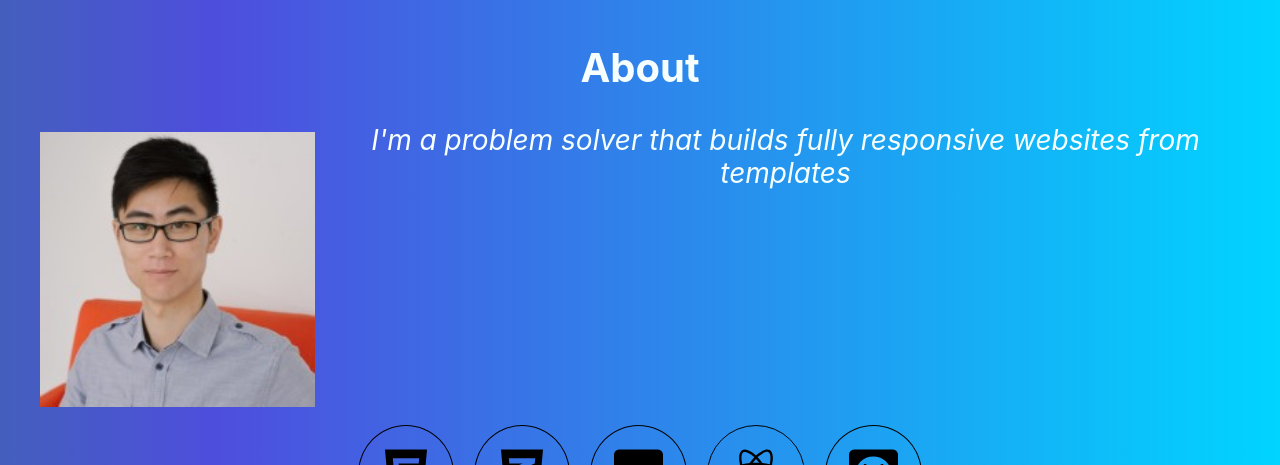
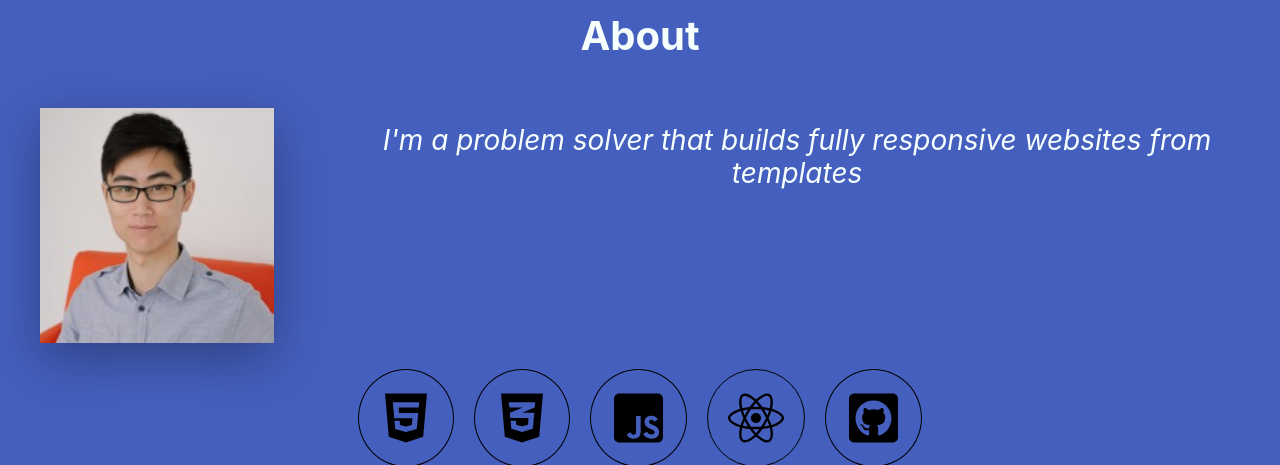
Before and after one commit to DesCodes/portfolio, a React (Create React App) app: page / in a window 1280 px wide. Shown: the part 820-1285 px from the top of the page. Built offline with nearby package versions, Linux system fonts and the light colour scheme.

Commit message:
fixed layout

```diff
--- a/src/About.js
+++ b/src/About.js
@@ -7,12 +7,18 @@ const About = () => {
 		<div id='aboutSection'
 		className='
 			aboutSection
-			tc vh-50 ma4
+			tc vh-50
 		'>
 			<h2>About</h2>
 			<div className='flex justify-center'>
-				<img className='aboutImg fl pa2' src={profile} alt='developer profile' />
-				<p className=''>I'm a problem solver that builds fully responsive websites from templates</p>
+				<figure>
+					<img className='aboutImg fl' src={profile} alt='developer profile' />
+				</figure>
+				<div>
+					<p>
+						I'm a problem solver that builds fully responsive websites from templates
+					</p>
+				</div>
 			</div>
 			<Icons />
 		</div>
--- a/src/App.js
+++ b/src/App.js
@@ -3,6 +3,7 @@ import './App.css';
 import Header from './Header.js';
 import About from './About.js';
 import Projects from './Projects.js';
+import Contact from './Contacts.js';
 import { projectInfo } from './projectInfo.js';
 
 function App() {
@@ -13,6 +14,8 @@ function App() {
       <About />
 
       <Projects projectInfo={ projectInfo } />
+
+      <Contact />
     </div>
   );
 }
--- /dev/null
+++ b/src/Contacts.js
@@ -0,0 +1,11 @@
+import React from 'react';
+
+const Contact = () => {
+	return (
+		<div className='contactSection'>
+
+		</div>
+	);
+}
+
+export default Contact;
--- a/src/Projects.js
+++ b/src/Projects.js
@@ -9,7 +9,6 @@ const Projects = ({ projectInfo }) => {
 		className='
 			projectSection
 			tc
-			bg-washed-blue { background-color: var(--washed-green)
 		'>
 		<h2>Projects</h2>
 			{
--- a/src/index.css
+++ b/src/index.css
@@ -5,7 +5,8 @@ body {
     sans-serif;
   -webkit-font-smoothing: antialiased;
   -moz-osx-font-smoothing: grayscale;
-  background: linear-gradient(90deg, rgba(68,95,189,1) 0%, rgba(78,78,221,1) 17%, rgba(0,212,255,1) 100%);}
+  /*background: linear-gradient(90deg, rgba(68,95,189,1) 0%, rgba(78,78,221,1) 17%, rgba(0,212,255,1) 100%);}*/
+}
 
 code {
   font-family: source-code-pro, Menlo, Monaco, Consolas, 'Courier New',
@@ -21,6 +22,10 @@ h1 span {
 	color: #2fb6dff7;
 }
 
+img {
+  box-shadow: 0 1rem 3rem rgba(0,0,0,0.3);
+}
+
 
 /*About section*/
 #aboutSection, #projectSection {
@@ -33,8 +38,14 @@ h1 span {
 }*/
 
 .aboutSection {
-  display: grid;
-  grid-template-areas: 1fr 1fr 1fr 1fr;
+  /*display: grid;*/
+  /*grid-template-areas: 1fr 1fr 1fr 1fr;*/
+  background: rgba(68,95,189,1);
+  clip-path: polygon(0 0, 100% 0, 100% 80%, 0 100%);
+  display: flex;
+  flex-direction: column;
+  margin: 0 auto;
+  padding-bottom: 40rem;
 }
 
 .aboutSection h2 {
@@ -47,11 +58,12 @@ h1 span {
   font-size: 1.75rem;
   font-style: italic;
   margin: 0;
+  padding: 2rem;
 }
 
 .aboutImg {
-  width: 275px;
-  height: 275px;
+  width: 250px;
+  /*height: 275px;*/
 }
 
 
@@ -84,10 +96,10 @@ h1 span {
 
 /*Project section*/
 #projectSection {
--webkit-clip-path: polygon(0 20%, 100% 3%, 100% 100%, 0% 100%);
-clip-path: polygon(0 20%, 100% 3%, 100% 100%, 0% 100%);
-padding: 300px 0;
-margin-top: 50px;
+/*-webkit-clip-path: polygon(0 13%, 100% 0%, 100% 100%, 0% 100%);
+clip-path: polygon(0 13%, 100% 0%, 100% 100%, 0% 100%);*/
+padding: 25px 0;
+/*margin-top: 50px;*/
 }
 
 .projectSection h2 {
@@ -125,8 +137,9 @@ margin-top: 50px;
 
 .projectCard a:hover, .projectCard button:hover {
   cursor: pointer;
-  background: #272341;
-  color: #2fb6dff7;
+  background: #2fb6dff7;
+  color: #fff;
+  transition: all 0.3s ease-in-out;
 }
 
 .projectCard img {
@@ -149,3 +162,15 @@ margin-top: 50px;
   max-width: content;
   max-height: content;
 }
+
+
+
+
+/*Contact section*/
+.contactSection {
+  -webkit-clip-path: polygon(0 13%, 100% 0%, 100% 100%, 0% 100%);
+  clip-path: polygon(0 13%, 100% 0%, 100% 100%, 0% 100%);
+  padding: 300px 0;
+  margin-top: 50px;
+  background: rgba(68,95,189,1);
+}
```
